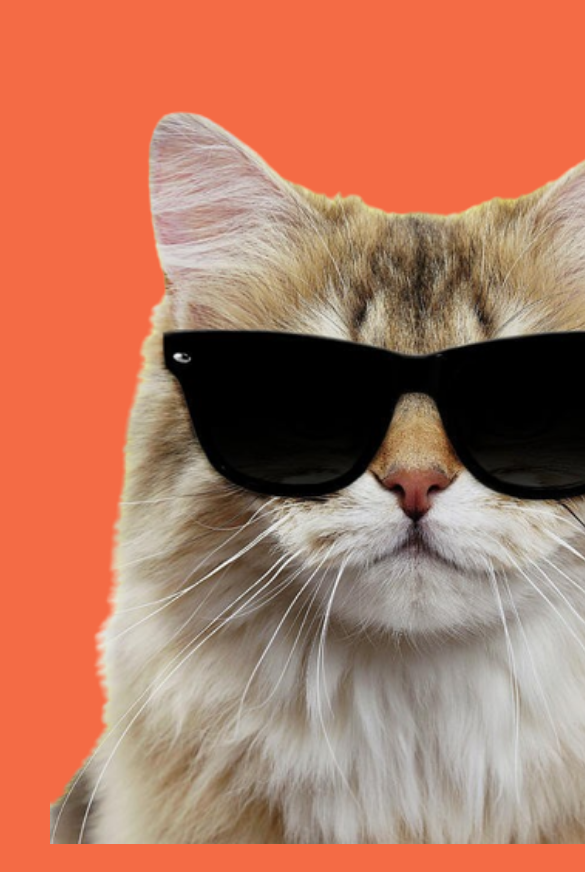
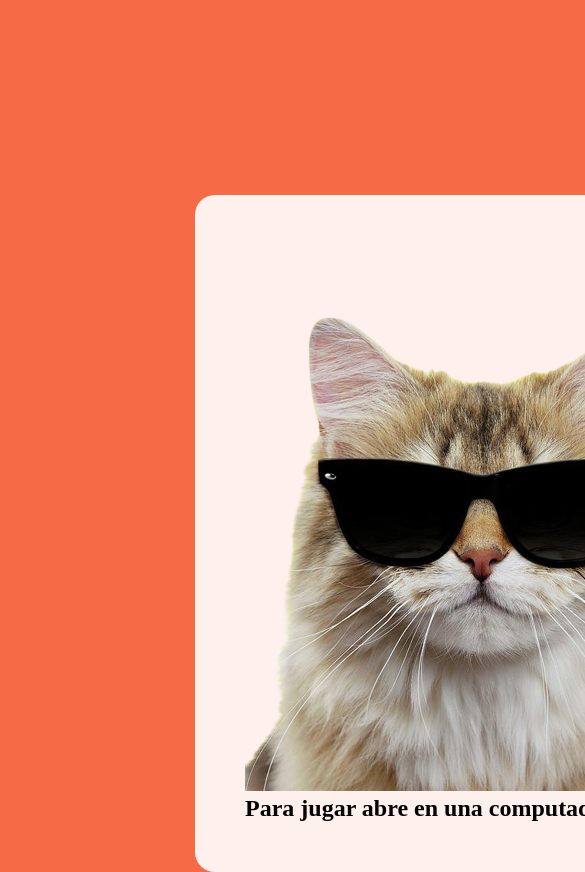
Before and after one commit to DanyRomero/PapaCatzzi, a plain HTML site: page start.html in a window 390 px wide. Shown: the top 872 px of the page, 585 px wide, since content can reach past the window. Before the commit the page ends 848 px from the top, so only its background shows below. Drawn offline with Linux system fonts and the light colour scheme.

Commit message:
add message for celphone and tablets

```diff
--- a/start.css
+++ b/start.css
@@ -125,7 +125,28 @@ a:hover{
     transform: scale(1.0);
     transition: visibility 0s linear 0s, opacity 0.25s 0s, transform 0.25s;
 }
-
+g
 .teclas{
     width: 150px;
 }
+
+.tablet-cel{
+    display: none;
+}
+
+@media (max-width: 768px){
+    .container{
+        display: none;
+    }
+    .tablet-cel{
+        display: block  ;
+        position: absolute;
+        margin-top: 50%;
+        margin-left: 50%;
+        background-color:rgb(255,255,255,.9);
+        padding: 50px;
+        border-radius: 20px;
+        text-align: centerg;
+    }
+
+}
--- a/start.html
+++ b/start.html
@@ -35,6 +35,12 @@
             <span class="close-button">Entendido</span>
         </div>
     </div>
+    <div class="tablet-cel">
+        <div>
+            <img src="images/sunglassesCatt.png" alt="">
+            <h2>Para jugar abre en una computadora</h2>
+        </div>
+    </div>
     <script src="start.js"></script>
 </body>
 </html>
```
